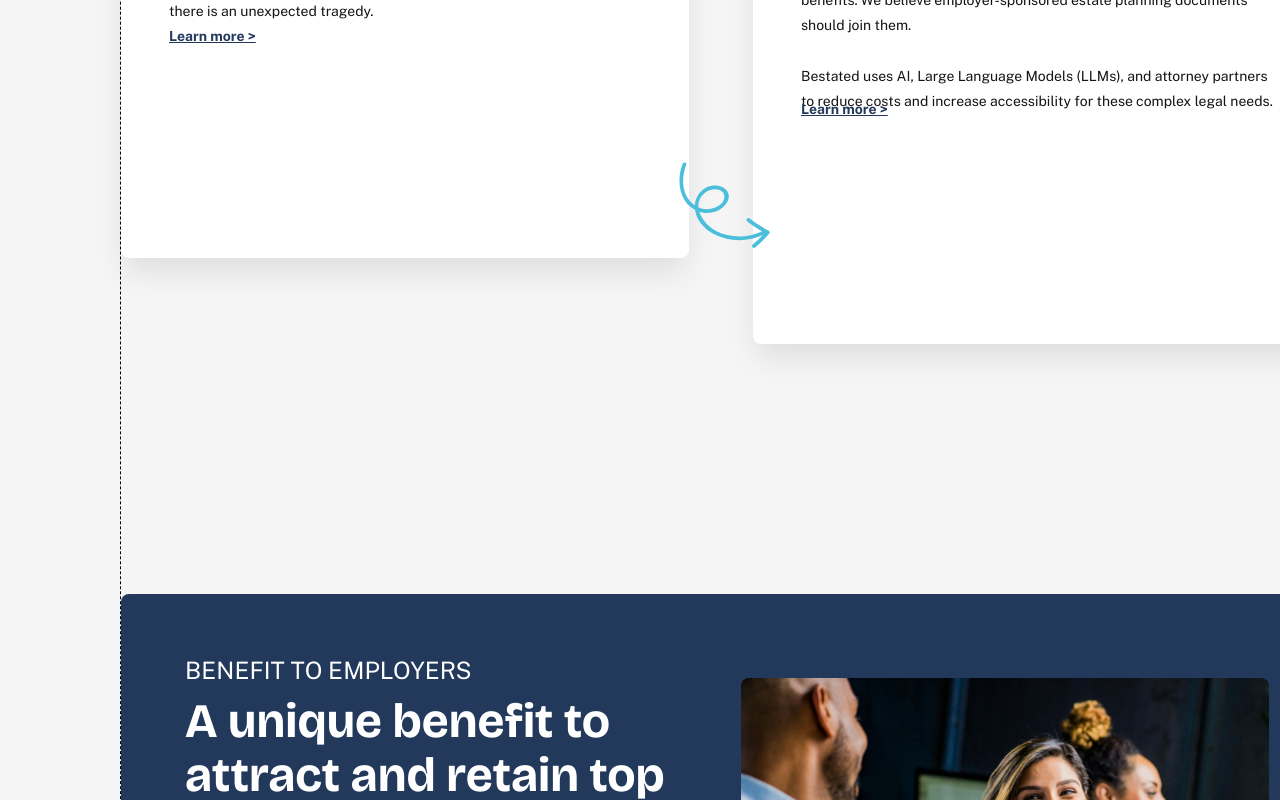
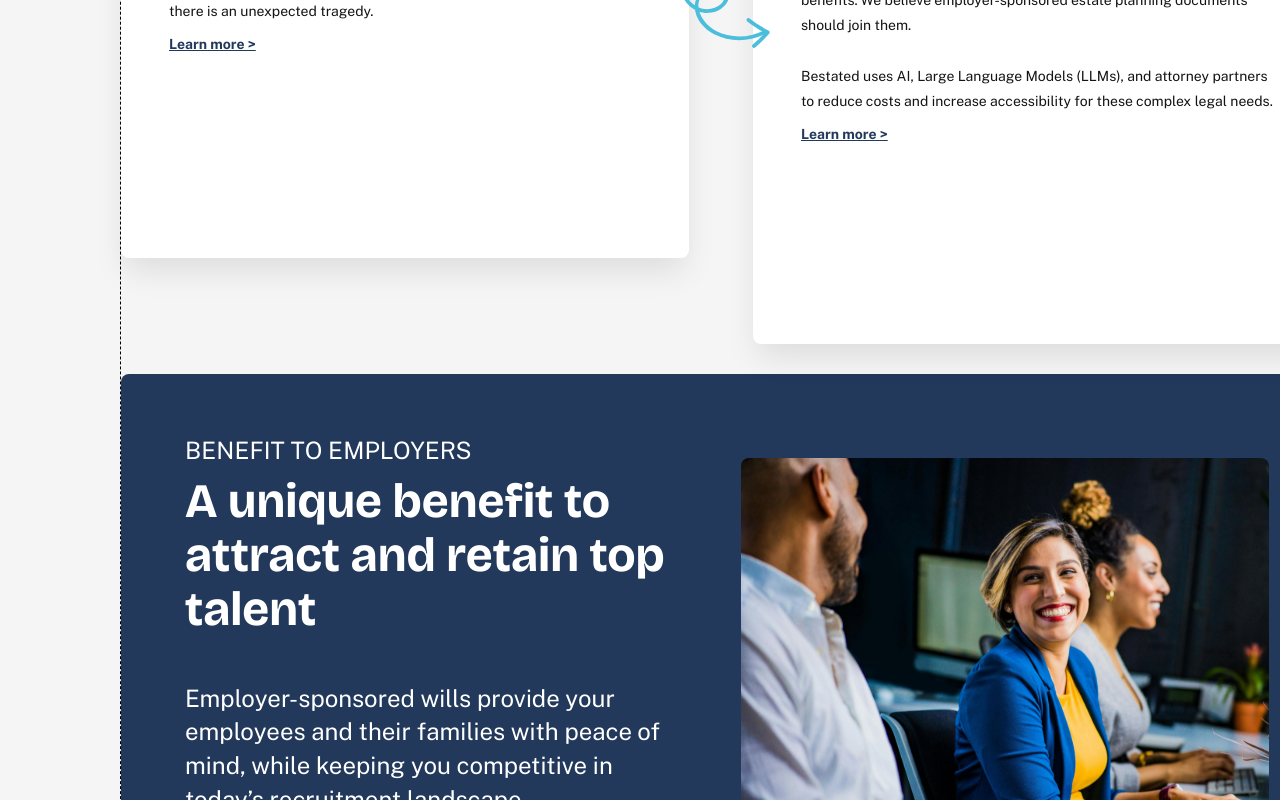
Before and after one commit to chenathy/besated-org, a React app: page / in a window 1280 px wide. Shown: the part 1580-2380 px from the top of the page. Built offline with nearby package versions, Linux system fonts and the light colour scheme.

Commit message:
layout of wills completed

```diff
--- a/src/App.css
+++ b/src/App.css
@@ -191,7 +191,6 @@
 
 .HomePage hr {
     width: 1200px;
-    top: 728px;
     margin-left: 120px;
     border: 2px solid #4BBEDB;
 }
@@ -257,11 +256,13 @@
     position: relative;
     top: 161px;
     margin-left: 120px;
-
+    display: flex;
+    flex-direction: column;
 
     border-color: black;
     border-width: 1px;
     border-style: dashed;
+
 }
 
 
@@ -297,7 +298,7 @@
     width: 125px;
     height: 125px;
     position: relative;
-    top: 460px;
+    top: 260px;
     left: 490px;
     z-index: 3;
     background-color: transparent;
@@ -309,7 +310,6 @@
 
     display: flex;
     flex-direction: column;
-    justify-content: baseline;
 }
 
 .group label {
@@ -343,7 +343,7 @@
 
 .box p {
     width: 472px;
-    height: 126px;
+    max-height: 177px;
     font-family: 'Public Sans', sans-serif;
     font-weight: 400;
     size: 18px;
@@ -365,7 +365,7 @@
     ;
 }
 
-.box a {
+/* .box a {
     width: 114px;
     height: 26px;
     cursor: pointer;
@@ -375,10 +375,11 @@
     size: 18px;
     line-height: 25.2px;
     color: #23395B;
-}
+    margin-top: 10px;
+} */
 
 
-.Wills .callout-box {
+.callout-box {
     max-width: 1200px;
     max-height: 585px;
     background-color: #23395B;
@@ -386,7 +387,8 @@
     padding: 64px;
     gap: 64px;
     position: relative;
-    top: 735px;
+    margin-top: auto;
+    margin-bottom: 0;
     left: 0px;
     display: flex;
 }
--- a/src/HomePage/index.js
+++ b/src/HomePage/index.js
@@ -63,8 +63,8 @@ const HomePage = () => {
                         As a result, families are left unprepared if worse comes to worst and there is an unexpected tragedy.
                     </p>
 
-                    {/* <p id="link-learn-more">Learn more &gt;</p> */}
-                    <a href='temp'>Learn more &gt;</a>
+                    <p id="link-learn-more">Learn more &gt;</p>
+                    {/* <a href='temp'>Learn more &gt;</a> */}
                 </div>
 
                 <div className='box box2'>
@@ -80,7 +80,7 @@ const HomePage = () => {
                         Bestated uses AI, Large Language Models (LLMs),
                         and attorney partners to reduce costs and increase accessibility for these complex legal needs.
                     </p>
-
+                    {/* <a href='temp'>Learn more &gt;</a> */}
                     <p id="link-learn-more">Learn more &gt;</p>
 
                 </div>
```
